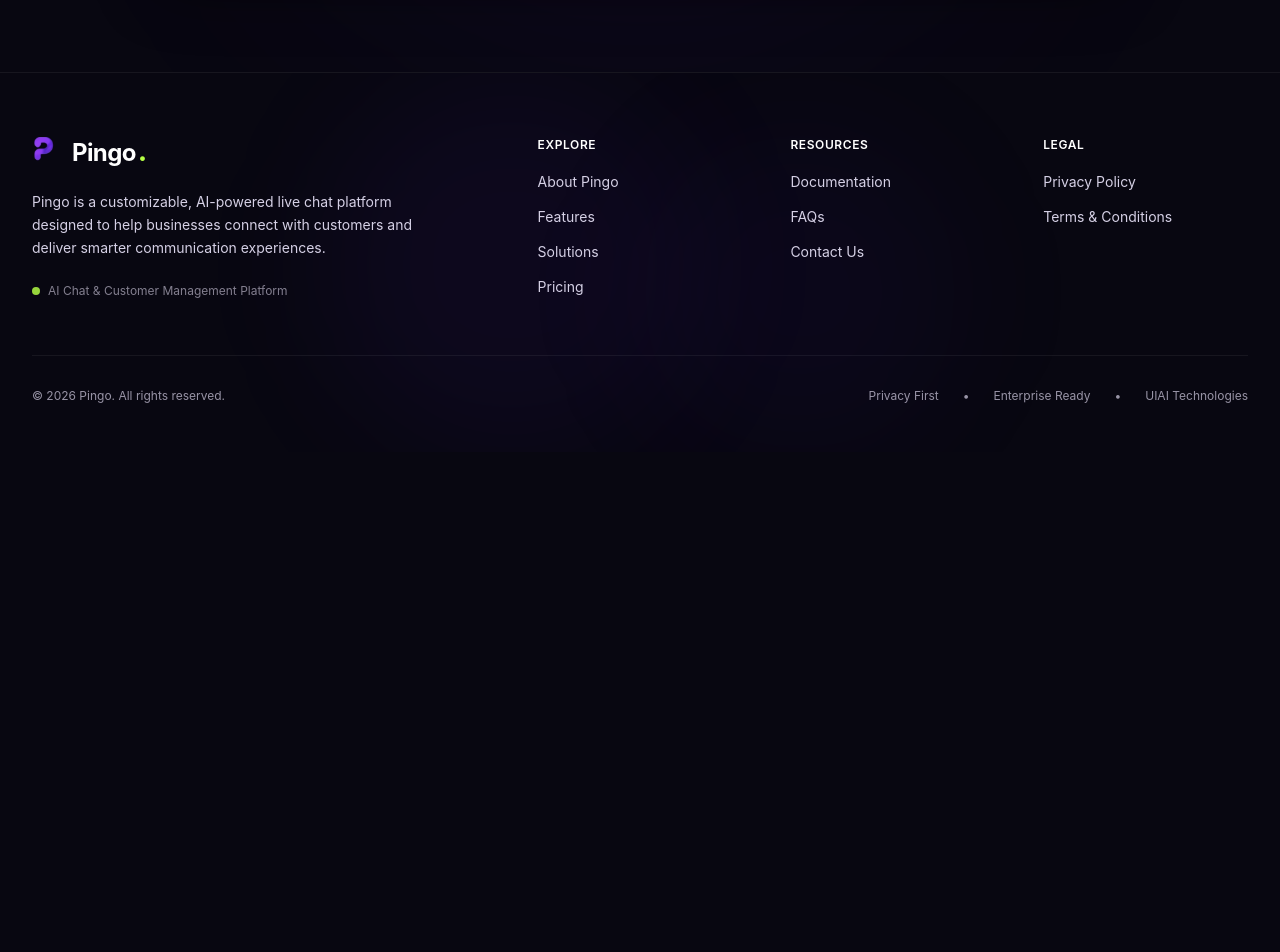
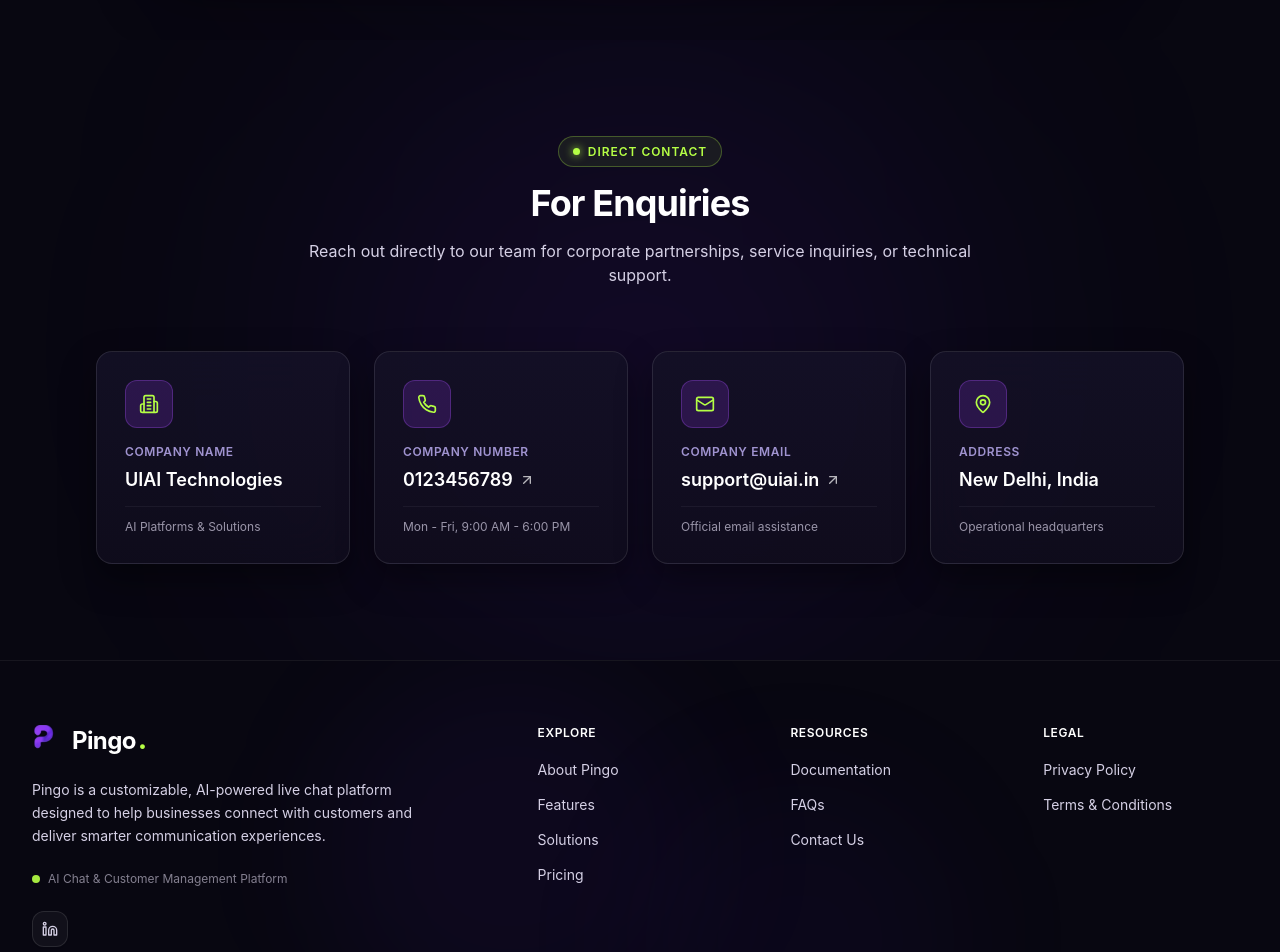
Before and after one commit to balaji-uiai/Pingo, a Next.js app: page /contact in a window 1280 px wide. Shown: the part 720-1672 px from the top of the page. Before the commit the page ends 1172 px from the top, so only its background shows below. Built offline with nearby package versions, Linux system fonts and the light colour scheme.

Commit message:
Added enquiry section and LinkedIn footer link

```diff
--- a/app/contact/page.tsx
+++ b/app/contact/page.tsx
@@ -1,6 +1,7 @@
 import React from "react";
 import type { Metadata } from "next";
 import ContactSection from "@/components/contact/ContactSection";
+import EnquirySection from "@/components/contact/EnquirySection";
 
 export const metadata: Metadata = {
   title: "Contact Us – Pingo",
@@ -12,6 +13,7 @@ export default function ContactPage() {
   return (
     <div className="relative">
       <ContactSection />
+      <EnquirySection />
     </div>
   );
 }
--- a/components/common/FeaturesDropdown.tsx
+++ b/components/common/FeaturesDropdown.tsx
@@ -191,7 +191,7 @@ export const FeaturesDropdown: React.FC<FeaturesDropdownProps> = ({
         ref={triggerRef}
         type="button"
         onClick={() => setIsOpen((prev) => !prev)}
-        className={`flex items-center gap-1.5 py-2 px-3 text-sm font-normal rounded-lg transition-all duration-200 cursor-pointer ${
+        className={`flex items-center gap-1.5 py-2 px-2 text-base font-normal rounded-lg transition-all duration-200 cursor-pointer ${
           isOpen
             ? "text-white"
             : "text-[#D5D0E5] hover:text-white"
--- a/components/common/Footer.tsx
+++ b/components/common/Footer.tsx
@@ -1,7 +1,12 @@
 import React from "react";
 import Link from "next/link";
 import Image from "next/image";
+import { Linkedin, LucideIcon } from "lucide-react";
 import { footerData } from "@/data/footer";
+
+const socialIconMap: Record<string, LucideIcon> = {
+  Linkedin,
+};
 
 export const Footer: React.FC = () => {
   return (
@@ -42,6 +47,27 @@ export const Footer: React.FC = () => {
               <span className="inline-block w-2 h-2 rounded-full bg-[#B5FF45] animate-pulse" />
               <span>AI Chat & Customer Management Platform</span>
             </div>
+
+            {/* Reusable Social Media Links */}
+            {footerData.socialLinks && footerData.socialLinks.length > 0 && (
+              <div className="pt-2 flex items-center gap-3">
+                {footerData.socialLinks.map((social) => {
+                  const Icon = socialIconMap[social.iconName] || Linkedin;
+                  return (
+                    <a
+                      key={social.platform}
+                      href={social.href}
+                      target="_blank"
+                      rel="noopener noreferrer"
+                      aria-label={social.ariaLabel}
+                      className="inline-flex items-center justify-center w-9 h-9 rounded-xl bg-white/[0.04] hover:bg-[#782BFF]/25 border border-white/10 hover:border-violet-500/40 text-[#D5D0E5] hover:text-white transition-all duration-200 hover:scale-105 shadow-sm group"
+                    >
+                      <Icon className="w-4 h-4 transition-transform duration-200 group-hover:scale-110" />
+                    </a>
+                  );
+                })}
+              </div>
+            )}
           </div>
 
           {/* Links Columns */}
--- a/components/common/Navbar.tsx
+++ b/components/common/Navbar.tsx
@@ -58,7 +58,7 @@ export const Navbar: React.FC = () => {
         </Link>
 
         {/* Desktop Navigation Links */}
-        <nav className="hidden md:flex items-center gap-8 lg:gap-10">
+        <nav className="hidden md:flex items-center gap-7 lg:gap-9">
           {navigationItems.map((item) => {
             if (item.isDropdown) {
               return (
@@ -75,7 +75,7 @@ export const Navbar: React.FC = () => {
               <Link
                 key={item.label}
                 href={item.href || "#"}
-                className={`text-sm font-normal transition-colors duration-200 ${
+                className={`text-base font-normal transition-colors duration-200 ${
                   isActive
                     ? "text-white font-medium relative after:content-[''] after:absolute after:-bottom-1.5 after:left-0 after:right-0 after:h-[2px] after:bg-[#782BFF] after:rounded-full"
                     : "text-[#D5D0E5] hover:text-white"
--- a/components/contact/ContactSection.tsx
+++ b/components/contact/ContactSection.tsx
@@ -20,7 +20,7 @@ export const ContactSection: React.FC = () => {
   };
 
   return (
-    <section id="contact" className="relative pt-32 sm:pt-36 lg:pt-40 pb-20 lg:pb-28 overflow-hidden">
+    <section id="contact" className="relative pt-32 sm:pt-36 lg:pt-40 pb-12 sm:pb-16 lg:pb-20 overflow-hidden">
       {/* Ambient background glow */}
       <div className="absolute top-1/2 left-1/2 -translate-x-1/2 -translate-y-1/2 w-[600px] h-[600px] bg-[#782BFF]/10 rounded-full blur-[140px] pointer-events-none" />
 
--- /dev/null
+++ b/components/contact/EnquirySection.tsx
@@ -0,0 +1,112 @@
+import React from "react";
+import { defaultEnquiryData, EnquiryData, EnquiryItem } from "@/data/enquiry";
+import {
+  Building2,
+  Phone,
+  Mail,
+  MapPin,
+  ArrowUpRight,
+  LucideIcon,
+} from "lucide-react";
+
+interface EnquirySectionProps {
+  data?: EnquiryData;
+  className?: string;
+}
+
+const iconMap: Record<string, LucideIcon> = {
+  Building2,
+  Phone,
+  Mail,
+  MapPin,
+};
+
+export const EnquirySection: React.FC<EnquirySectionProps> = ({
+  data = defaultEnquiryData,
+  className = "",
+}) => {
+  return (
+    <section
+      id="enquiries"
+      className={`relative py-16 sm:py-20 lg:py-24 overflow-hidden ${className}`}
+    >
+      {/* Background ambient radial glow */}
+      <div className="absolute top-1/2 left-1/2 -translate-x-1/2 -translate-y-1/2 w-[600px] h-[600px] bg-[#782BFF]/10 rounded-full blur-[140px] pointer-events-none" />
+
+      <div className="max-w-6xl mx-auto px-6 sm:px-8 relative z-10">
+        {/* Section Header */}
+        <div className="text-center max-w-2xl mx-auto mb-12 sm:mb-16 space-y-4">
+          {data.badge && (
+            <div className="inline-block">
+              <span className="pill-badge">
+                <span className="pill-dot" />
+                <span>{data.badge}</span>
+              </span>
+            </div>
+          )}
+
+          <h2 className="text-3xl sm:text-4xl font-bold tracking-tight text-white leading-tight">
+            {data.heading}
+          </h2>
+
+          {data.subheading && (
+            <p className="text-sm sm:text-base text-[#D5D0E5] leading-relaxed">
+              {data.subheading}
+            </p>
+          )}
+        </div>
+
+        {/* Responsive Grid of Enquiry Details */}
+        <div className="grid grid-cols-1 sm:grid-cols-2 lg:grid-cols-4 gap-6">
+          {data.items.map((item: EnquiryItem) => {
+            const Icon = iconMap[item.iconName] || Building2;
+            const isClickable = Boolean(item.href);
+
+            return (
+              <div
+                key={item.id}
+                className="relative p-6 sm:p-7 rounded-2xl bg-gradient-to-b from-[#141126]/90 to-[#100D1D]/90 backdrop-blur-xl border border-white/10 hover:border-violet-500/40 hover:bg-[#181432]/90 transition-all duration-300 shadow-[0_15px_35px_rgba(0,0,0,0.4)] hover:-translate-y-1 group flex flex-col justify-between"
+              >
+                <div>
+                  {/* Icon Header */}
+                  <div className="w-12 h-12 rounded-xl bg-purple-600/20 border border-purple-500/30 flex items-center justify-center text-[#B5FF45] group-hover:scale-105 group-hover:bg-[#782BFF]/30 transition-all duration-300 mb-4">
+                    <Icon className="w-5 h-5" />
+                  </div>
+
+                  {/* Label */}
+                  <span className="block text-xs font-semibold uppercase tracking-wider text-violet-300/80 mb-1.5">
+                    {item.label}
+                  </span>
+
+                  {/* Value: Link if clickable, paragraph if static */}
+                  {isClickable ? (
+                    <a
+                      href={item.href}
+                      className="inline-flex items-center gap-1.5 text-base sm:text-lg font-semibold text-white group-hover:text-[#B5FF45] transition-colors break-words"
+                    >
+                      <span>{item.value}</span>
+                      <ArrowUpRight className="w-4 h-4 opacity-70 group-hover:opacity-100 group-hover:translate-x-0.5 group-hover:-translate-y-0.5 transition-all flex-shrink-0" />
+                    </a>
+                  ) : (
+                    <p className="text-base sm:text-lg font-semibold text-white break-words">
+                      {item.value}
+                    </p>
+                  )}
+                </div>
+
+                {/* Optional Subtext */}
+                {item.subtext && (
+                  <p className="text-xs text-[#D5D0E5]/70 mt-3 pt-3 border-t border-white/5">
+                    {item.subtext}
+                  </p>
+                )}
+              </div>
+            );
+          })}
+        </div>
+      </div>
+    </section>
+  );
+};
+
+export default EnquirySection;
--- /dev/null
+++ b/data/enquiry.ts
@@ -0,0 +1,59 @@
+export interface EnquiryItem {
+  id: string;
+  label: string;
+  value: string;
+  href?: string;
+  type: "text" | "tel" | "email" | "address";
+  iconName: "Building2" | "Phone" | "Mail" | "MapPin" | string;
+  subtext?: string;
+}
+
+export interface EnquiryData {
+  badge?: string;
+  heading: string;
+  subheading?: string;
+  items: EnquiryItem[];
+}
+
+export const defaultEnquiryData: EnquiryData = {
+  badge: "Direct Contact",
+  heading: "For Enquiries",
+  subheading:
+    "Reach out directly to our team for corporate partnerships, service inquiries, or technical support.",
+  items: [
+    {
+      id: "company",
+      label: "Company Name",
+      value: "UIAI Technologies",
+      type: "text",
+      iconName: "Building2",
+      subtext: "AI Platforms & Solutions",
+    },
+    {
+      id: "phone",
+      label: "Company Number",
+      value: "0123456789",
+      href: "tel:0123456789",
+      type: "tel",
+      iconName: "Phone",
+      subtext: "Mon - Fri, 9:00 AM - 6:00 PM",
+    },
+    {
+      id: "email",
+      label: "Company Email",
+      value: "support@uiai.in",
+      href: "mailto:support@uiai.in",
+      type: "email",
+      iconName: "Mail",
+      subtext: "Official email assistance",
+    },
+    {
+      id: "address",
+      label: "Address",
+      value: "New Delhi, India",
+      type: "address",
+      iconName: "MapPin",
+      subtext: "Operational headquarters",
+    },
+  ],
+};
--- a/data/footer.ts
+++ b/data/footer.ts
@@ -8,12 +8,27 @@ export interface FooterSection {
   links: FooterLink[];
 }
 
+export interface SocialLink {
+  platform: string;
+  href: string;
+  iconName: "Linkedin" | string;
+  ariaLabel: string;
+}
+
 export const footerData = {
   brand: {
     name: "Pingo",
     tagline:
       "Pingo is a customizable, AI-powered live chat platform designed to help businesses connect with customers and deliver smarter communication experiences.",
   },
+  socialLinks: [
+    {
+      platform: "LinkedIn",
+      href: "https://www.linkedin.com/company/uiai/",
+      iconName: "Linkedin",
+      ariaLabel: "Follow UIAI Technologies on LinkedIn",
+    },
+  ] as SocialLink[],
   sections: [
     {
       title: "Explore",
```
Also changed, not shown: 1 other file (tests, documents, lock files or other folders).
